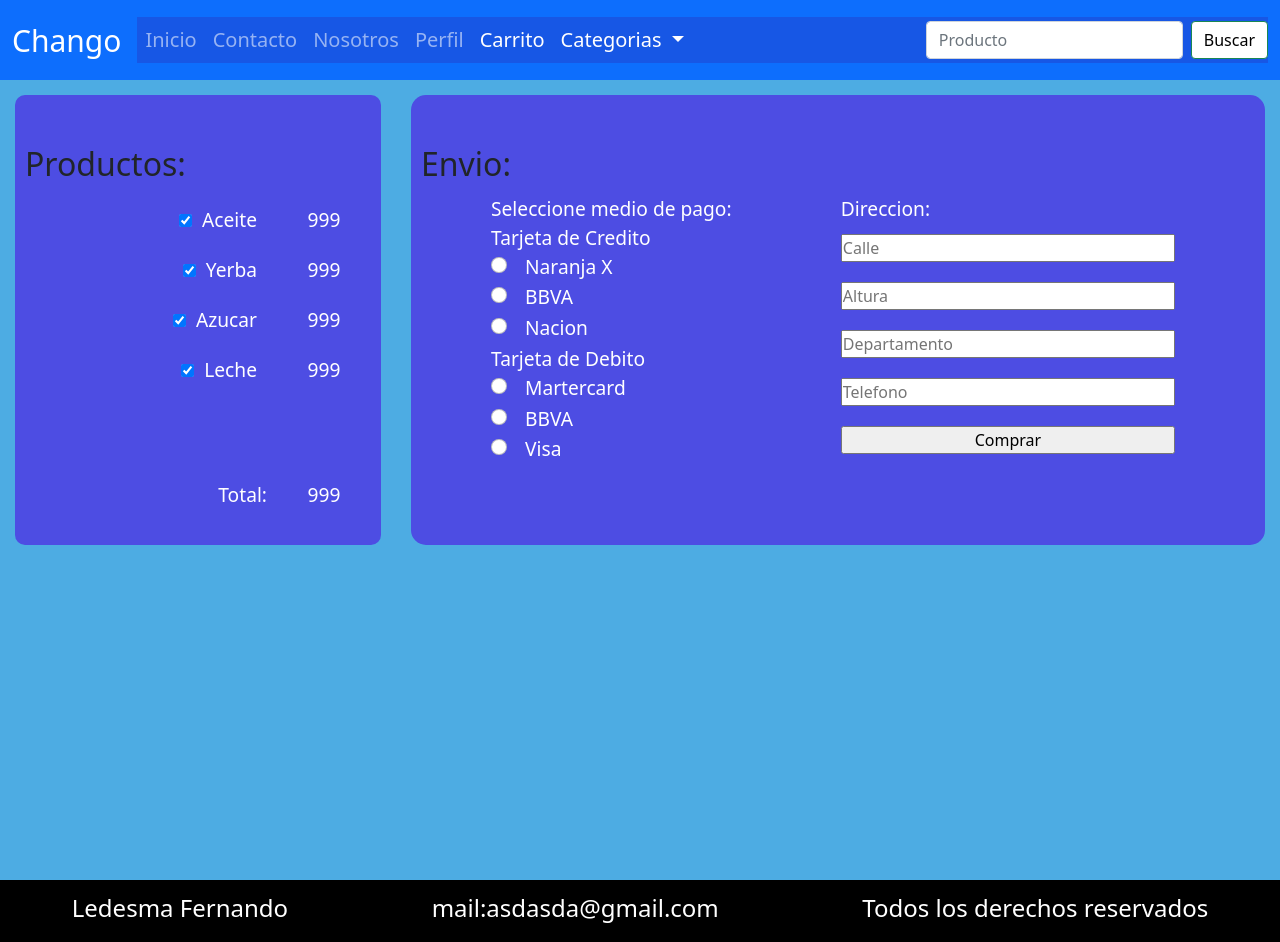
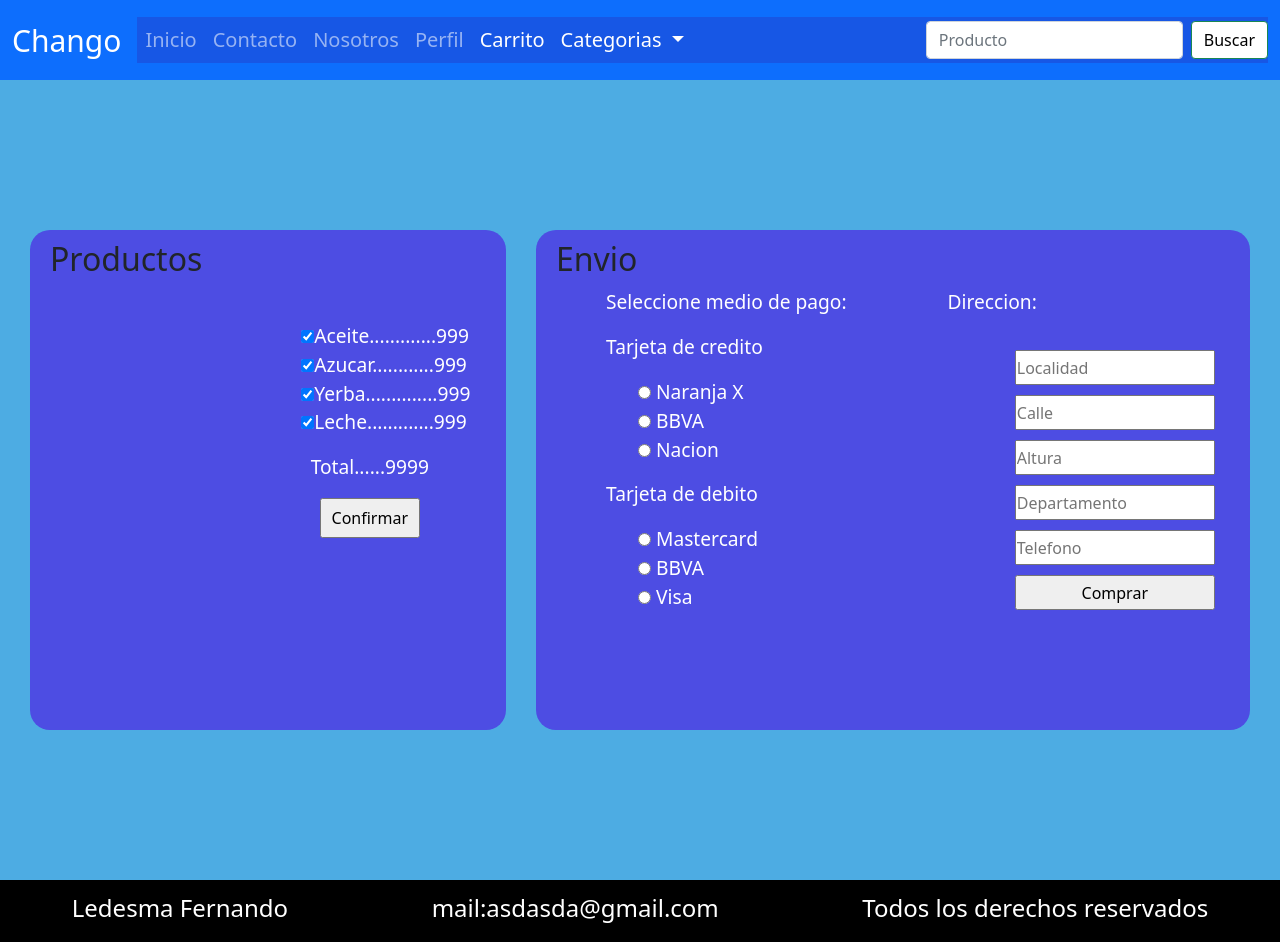
Before and after one commit to LedesmaFernando/PreEntrega3Ledesma, a plain HTML site: page pages/carrito.html in a window 1280 px wide. Drawn offline with nearby package versions, Linux system fonts and the light colour scheme.

Commit message:
correccion formularios del carrito

```diff
--- a/pages/carrito.html
+++ b/pages/carrito.html
@@ -65,85 +65,50 @@
       </div>
     </div>
   </nav>
-  <section class="compra">
-    <div class="articulos">
-      <div class="titulo-compra">
-        <h2>Productos:</h2>
-      </div>
-      <div class="producto1">
-        <input type="checkbox" checked name="producto1" id="" /><label for="">Aceite</label>
-      </div>
-      <div class="precio1">
-        <p>999</p>
-      </div>
-      <div class="producto2">
-        <input type="checkbox" checked name="producto2" id="" /><label for="">Yerba</label>
-      </div>
-      <div class="precio2">
-        <p>999</p>
-      </div>
-      <div class="producto3">
-        <input type="checkbox" checked name="producto3" id="" /><label for="">Azucar</label>
-      </div>
-      <div class="precio3">
-        <p>999</p>
-      </div>
-      <div class="producto4">
-        <input type="checkbox" checked name="producto4" id="" /><label for="">Leche</label>
-      </div>
-      <div class="precio4">
-        <p>999</p>
-      </div>
-      <div class="total">
-        <p>Total:</p>
-      </div>
-      <div class="suma">
-        <p>999</p>
-      </div>
+  <section class="carro">
+    <div class="lista-productos">
+            <div class="titulo-lista">
+                <h2>Productos</h2>
+            </div>
+        <form action="" method="get" class="lista">
+            <ul>
+                <li><input type="checkbox" checked name="producto1" id=""><label for="producto1" class="descripcion1">Aceite.............999</label></li>
+                <li><input type="checkbox" checked name="producto2" id=""><label for="producto2" class="descripcion2">Azucar............999</label></li>
+                <li><input type="checkbox" checked name="producto3" id=""><label for="producto3" class="descripcion3">Yerba..............999</label></li>
+                <li><input type="checkbox" checked name="producto4" id=""><label for="producto4" class="descripcion4">Leche.............999</label></li>
+            </ul>
+            <p class="total">Total......9999</p>
+            <input type="submit" class="confirma-boton" value="Confirmar">
+        </form>
     </div>
-    <div class="envio">
-      <div class="titulo-envio-pago">
-        <h2>Envio:</h2>
-      </div>
-      <div class="medio-pago">
-            <p>Seleccione medio de pago:</p>
-            <form action="" method="get">
-              <p>Tarjeta de Credito</p>
-              <div class="form-check">
-                <input type="radio" class="form-check-input" name="tarjeta" id=""><label class="form-check-label"
-                  for="">Naranja X</label>
-              </div>
-              <div class="form-check">
-                <input type="radio" class="form-check-input" name="tarjeta" id=""><label class="form-check-label"
-                for="">BBVA</label>
-              </div>
-              <div class="form-check">
-                <input type="radio" class="form-check-input" name="tarjeta" id=""><label class="form-check-label"
-                  for="">Nacion</label>
-                  </div>
-              <p>Tarjeta de Debito</p>
-              <div class="form-check">
-                <input type="radio" class="form-check-input" name="tarjeta" id=""><label class="form-check-label"
-                 for="">Martercard</label>
-              </div>
-              <div class="form-check">
-                <input type="radio" class="form-check-input" name="tarjeta" id=""><label class="form-check-label"
-                for="">BBVA</label>
-              </div>
-              <div class="form-check">
-                <input type="radio" class="form-check-input" name="tarjeta" id=""><label class="form-check-label"
-                for="">Visa</label>
-              </div>
-            </form>
-      </div>
-      <div class="direccion">
-        <label for="">Direccion:</label>
-        <input type="text" placeholder="Calle">
-        <input type="text" placeholder="Altura">
-        <input type="text" placeholder="Departamento">
-        <input type="text" placeholder="Telefono">
-        <input type="submit" value="Comprar">
-      </div>
+    <div class="detalle-compra">
+        <div class="titulo-envio">
+            <h2>Envio</h2>
+        </div>
+        <form action="" method="get" class="envio-formulario">
+            <p class="medio-pago">Seleccione medio de pago:</p>
+            <p class="medio-titulo1">Tarjeta de credito</p>
+            <ul class="lista-credito">
+                <li><input type="radio" name="tarjeta" id=""><label for="">Naranja X</label></li>
+                <li><input type="radio" name="tarjeta" id=""><label for="">BBVA</label></li>
+                <li><input type="radio" name="tarjeta" id=""><label for="">Nacion</label></li>
+            </ul>
+                <p class="medio-titulo2">Tarjeta de debito</p>
+            <ul class="lista-debito">
+                <li><input type="radio" name="tarjeta" id=""><label for="">Mastercard</label></li>
+                <li><input type="radio" name="tarjeta" id=""><label for="">BBVA</label></li>
+                <li><input type="radio" name="tarjeta" id=""><label for="">Visa</label></li>
+            </ul>
+            <p class="direccion-titulo">Direccion:</p>
+            <ul class="lista-direccion">
+                <li><input type="text" placeholder="Localidad"></li>
+                <li><input type="text" placeholder="Calle"></li>
+                <li><input type="text" placeholder="Altura"></li>
+                <li><input type="text" placeholder="Departamento"></li>
+                <li><input type="text" placeholder="Telefono"></li>
+                <li><input type="submit" value="Comprar"></li>
+            </ul>
+        </form>
     </div>
   </section>
   <footer class="pie">
@@ -153,9 +118,9 @@
     <p>Todos los derechos reservados</p>
 
 </footer>
-  <script src="https://cdn.jsdelivr.net/npm/bootstrap@5.0.2/dist/js/bootstrap.bundle.min.js"
+
+      <script src="https://cdn.jsdelivr.net/npm/bootstrap@5.0.2/dist/js/bootstrap.bundle.min.js"
     integrity="sha384-MrcW6ZMFYlzcLA8Nl+NtUVF0sA7MsXsP1UyJoMp4YLEuNSfAP+JcXn/tWtIaxVXM"
     crossorigin="anonymous"></script>
 </body>
-
 </html>
--- a/sass/main.scss
+++ b/sass/main.scss
@@ -4,7 +4,6 @@
 @import './sections/media-queries';
 @import './sections/footer';
 @import './sections/registro';
-@import './sections/carrito-compra';
-@import './sections/carrito-envio';
 @import './sections/nosotros';
-@import './sections/contacto'
+@import './sections/contacto';
+@import './sections/carrito'
--- a/sass/sections/_carrito-compra.scss
+++ /dev/null
@@ -1,99 +0,0 @@
-$color-fondo: #4D4DE3;
-$color-seccion: #4DACE3;
-.compra{
-    min-height: 100vh;
-    display: flex;
-    flex-direction: row;
-    background-color: $color-seccion;
-    .articulos{
-        width: 30%;
-        height: 450px;
-        margin: 15px;
-        padding-top: 50px;
-        border-radius: 10px;
-        display: grid;
-        background-color: $color-fondo;
-        grid-template-rows: repeat(6, 50px);
-        grid-template-areas:    "titulo-compra ."
-                                "producto1 precio1"
-                                "producto2 precio2"
-                                "producto3 precio3"
-                                "producto4 precio4"
-                                ". ."
-                                "total suma";
-    };
-    .titulo-compra{
-        grid-area: titulo-compra;
-        margin-left: 10px;
-    }
-    .producto1{
-        grid-area: producto1;
-        display: flex;
-        justify-content: right;
-        align-items: center;
-    };
-    .precio1{
-        grid-area: precio1;
-        display: flex;
-        justify-content: center;
-        align-items: center;
-    };
-    .producto2{
-        grid-area: producto2;
-        display: flex;
-        justify-content: right;
-        align-items: center;
-    };
-    .precio2{
-        grid-area: precio2;
-        display: flex;
-        justify-content: center;
-        align-items: center;
-    };
-    .producto3{
-        grid-area: producto3;
-        display: flex;
-        justify-content: right;
-        align-items: center;
-    };
-    .precio3{
-        grid-area: precio3;
-        display: flex;
-        justify-content: center;
-        align-items: center;
-    };
-    .producto4{
-        grid-area: producto4;
-        display: flex;
-        justify-content: right;
-        align-items: center;
-    };
-    .precio4{
-        grid-area: precio4;
-        display: flex;
-        justify-content: center;
-        align-items: center;
-    };
-    .total{
-        grid-area: total;
-        display: flex;
-        justify-content: right;
-        align-items: center;
-    }
-    .suma{
-        grid-area: suma;
-        display: flex;
-        justify-content: center;
-        align-items: center;
-    }
-    label{
-        font-size: 1.2rem;
-        color: white;
-        margin: 0px 10px;
-    }
-    p{
-        font-size: 1.2rem;
-        color: white;
-        margin: 0px;
-    }
-}
--- a/sass/sections/_carrito-envio.scss
+++ /dev/null
@@ -1,38 +0,0 @@
-$color-fondo: #4D4DE3;
-.envio{
-    background-color: $color-fondo;
-    height: 450px;
-    width: 70%;
-    margin: 15px;
-    border-radius: 15px;
-    display: grid;
-    grid-template-rows: 50px 350px;
-    padding-top: 50px;
-    grid-template-areas:"titulo-envio ."
-                        "medios-pago  direccion";
-
-
-    .titulo-envio-pago{
-        grid-area: titulo-envio;
-        margin-left: 10px
-    };
-    .medio-pago{
-        grid-area: medios-pago;
-        margin-left: 80px
-    };
-    .direccion{
-        grid-area: direccion;
-        display: flex;
-        flex-direction: column;
-        margin-right: 80px;
-        input{
-            margin: 10px;
-        }
-    }
-    .boton-compra{
-        grid-area: boton-compra;
-        display: flex;
-        justify-content: center;
-    }
-
-}
--- /dev/null
+++ b/sass/sections/_carrito.scss
@@ -0,0 +1,116 @@
+$color-fondo: #4D4DE3;
+$color-seccion: #4DACE3;
+.carro{
+    display:flex;
+    justify-content: center;
+    align-items: center;
+    background-color: $color-seccion;
+    height: 100vh;
+    p{
+        color: white;
+        font-size: 1.2rem;
+    }
+    .lista-productos{
+        border-radius: 20px;
+        background-color: $color-fondo;
+        margin: 30px;
+        width: 40%;
+        height: 500px;
+        display: grid;
+        grid-template-rows: 50px 300px;
+        grid-template-areas:    "titulo-lista ."
+                                ". lista";
+        label{
+            font-size: 1.2rem;
+        }
+
+        .titulo-lista{
+            margin: 10px 20px;
+            grid-area: titulo-lista;
+        }
+        .lista{
+            grid-area: lista;
+            display: flex;
+            justify-content: center;
+            align-items: center;
+            flex-direction: column;
+            margin-right: 20px;
+            height: 300px;
+            ul{
+                list-style: none;
+
+        }
+        .total{
+            text-align: center;
+        }
+        .confirma-boton{
+            width: 100px;
+            height: 40px;
+        }
+    }
+
+    }
+    .detalle-compra{
+        background-color: $color-fondo;
+        margin-right: 30px;
+        border-radius: 20px;
+        width: 60%;
+        height: 500px;
+        .titulo-envio{
+            margin: 10px 20px;
+        }
+        .envio-formulario{
+            display: grid;
+            grid-template-areas:    "medio-pago . direccion-titulo"
+                                    "medio-titulo1 . lista-direccion"
+                                    "lista-credito . lista-direccion"
+                                    "medio-titulo2 . lista-direccion"
+                                    "lista-debito . lista-direccion";
+            ul{
+                list-style: none;
+                color: white;
+            }
+            label{
+                font-size: 1.2rem;
+                margin-left: 5px;
+            }
+            .lista-direccion{
+                grid-area: lista-direccion;
+                display: flex;
+                justify-content: center;
+                align-items: center;
+                flex-direction: column;
+                margin: 5px;
+                input{
+                    height: 35px;
+                    width: 200px;
+                    margin: 5px;
+                }
+            }
+            .medio-pago{
+                grid-area: medio-pago;
+                margin-left: 70px;
+            }
+            .direccion-titulo{
+                grid-area: direccion-titulo;
+            }
+            .medio-titulo1{
+                grid-area: medio-titulo1;
+                margin-left: 70px;
+            }
+            .lista-credito{
+                grid-area: lista-credito;
+                margin-left: 70px;
+            }
+            .medio-titulo2{
+                grid-area: medio-titulo2;
+                margin-left: 70px;
+            }
+            .lista-debito{
+                grid-area: lista-debito;
+                margin-left: 70px;
+            }
+        }
+    }
+
+}
```
Also changed, not shown: sass/sections/_media-queries.scss (+37 -41 lines), css/main.css, 1 other file.
